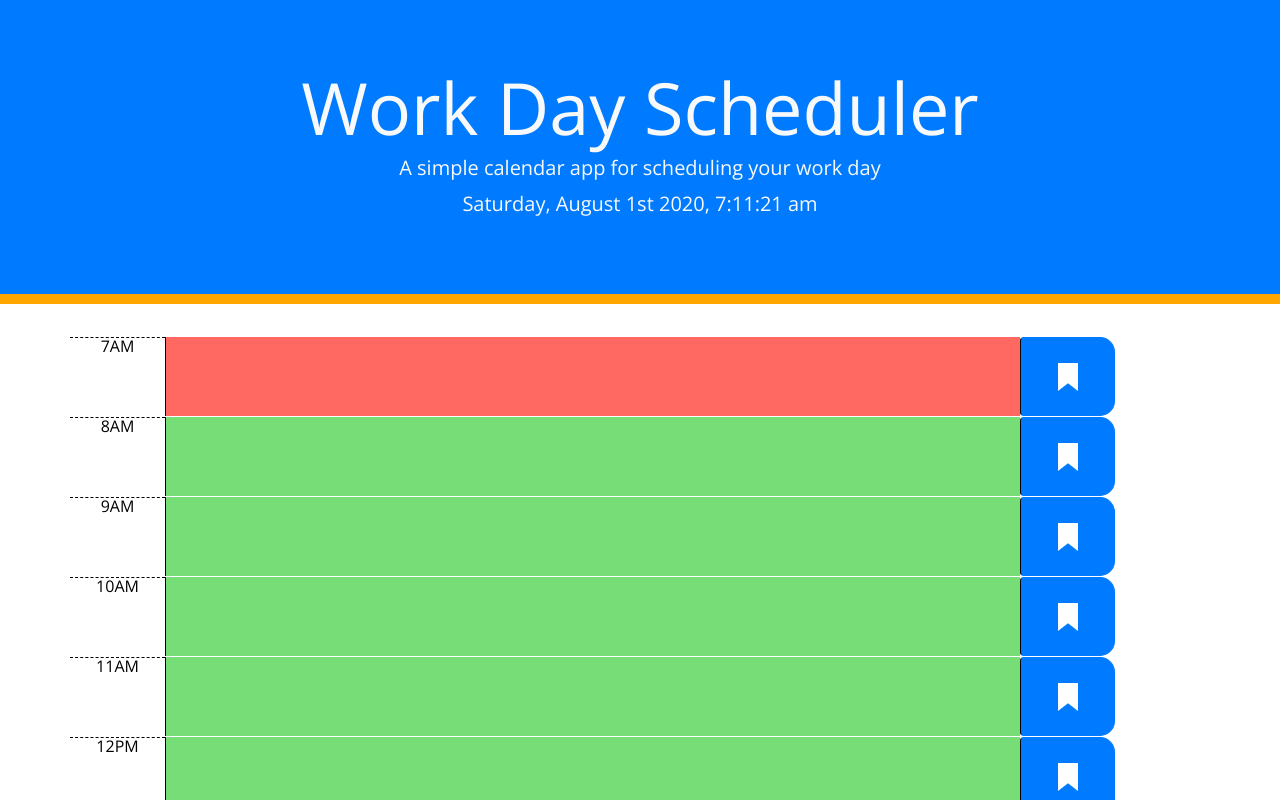
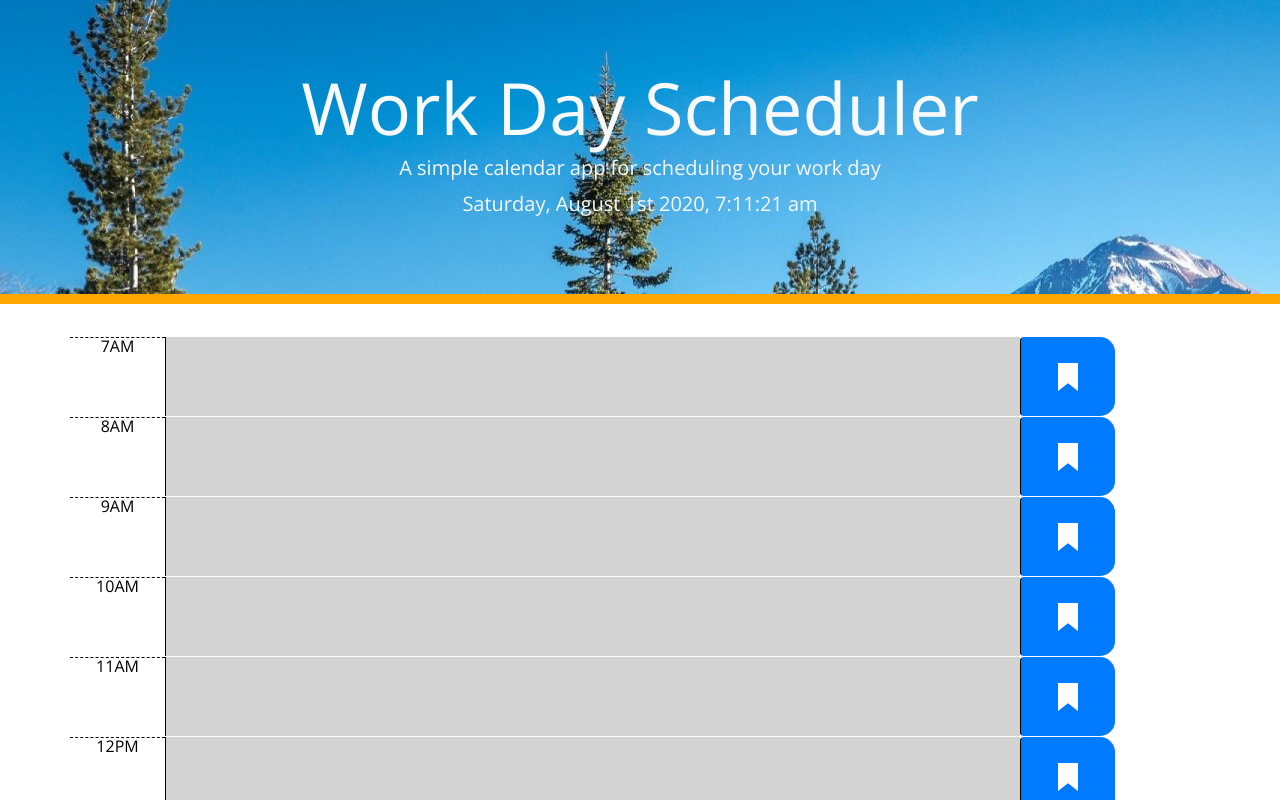
Before and after one commit to edwardreyes29/CalendarApp, a plain HTML site: page Develop/index.html in a window 1280 px wide. Shown: the top 800 px of the page. Drawn offline with nearby package versions, Linux system fonts and the light colour scheme.

Commit message:
finished with moment.js, working on localstorage

```diff
--- a/Develop/index.html
+++ b/Develop/index.html
@@ -14,12 +14,12 @@
 </head>
 
 <body>
-  <header class="jumbotron bg-primary text-light">
+  <header class="jumbotron text-light">
     <h1 class="display-3">Work Day Scheduler</h1>
     <p class="lead">A simple calendar app for scheduling your work day</p>
     <p id="currentDay" class="lead"></p>
   </header>
-  <div class="container">
+  <div class="container text-dark">
 
     <div class="time-block">
       <div class="row">
@@ -238,14 +238,13 @@
 
   </div> <!-- container -->
 
-
   <script src="https://code.jquery.com/jquery-3.4.1.min.js"></script>
   <script src="https://cdnjs.cloudflare.com/ajax/libs/moment.js/2.24.0/moment.min.js"></script>
+  <script src="script.js"></script>
   <script>
 
 
     function updateTime() {
-
       const now = moment();
       const humanReadable = now.format('dddd, MMMM Do YYYY, h:mm:ss a');
 
@@ -253,61 +252,27 @@
       $('#currentDay').text(humanReadable);
 
       // add present class to current hour
-      var hour = now.format('H');
-      $("textarea[data-hour*='" + hour +"']").addClass("present");
+      m = moment("14/06/2019 4:50PM", "DD/MM/YYYY h:mmA")
+      var hour = m.format('H');
+      $("textarea[data-hour*='" + hour + "']").addClass("present");
 
       // Add present class to future hours before midnight
       var futureHours = hour;
       while (futureHours <= 23) {
         futureHours++;
-        $("textarea[data-hour*='" + futureHours +"']").addClass("future");
+        $("textarea[data-hour*='" + futureHours + "']").addClass("future");
       }
 
       // add past class to previous hours
       var pastHours = hour;
       while (pastHours >= 0) {
         pastHours--;
-        $("textarea[data-hour*='" + pastHours +"']").addClass("past");
+        $("textarea[data-hour*='" + pastHours + "']").addClass("past");
       }
-
-
-
-      // if (hour <= 23)
     }
     // runs every second
     setInterval(updateTime, 1000);
     updateTime(); // Gets called right away to update Time
-
-
-
-    // var hour = 20
-    // $("textarea[data-hour*='" + hour +"']").addClass("present");
-
   </script>
 </body>
-
 </html>
-
-
-<!-- <div class="row input-group time-block">
-  <div class="input-group-prepend">
-    <span class="input-group-text">7AM</span>
-  </div>
-  <textarea class="form-control " aria-label="With textarea" value="7"></textarea>
-  <div class="input-group-append">
-    <span class="input-group-text bg-info"><img src="../Assets/SVG/saveIcon.svg" width="20px"
-        class="img-fluid"></span>
-  </div>
-</div> -->
-
-<!-- <div class="time-block">
-  <div class="row">
-    <div class="col-1 hour">
-      <span>7AM</span>
-    </div>
-    <textarea class="col-9" data-hour="7"></textarea>
-    <button class="col-1 saveBtn">
-      <span><i>save</i></span>
-    </button>
-  </div>
-</div>  -->
--- a/Develop/style.css
+++ b/Develop/style.css
@@ -16,7 +16,8 @@ textarea{
 
 .jumbotron {
   text-align: center;
-  background-color: transparent;
+  background-image: url(../Assets/mountain.jpg);
+  /* background-color: transparent; */
   color: black;
   border-radius: 0;
   border-bottom: 10px solid rgb(255, 166, 0);
@@ -45,17 +46,17 @@ textarea{
 
 .past {
   background-color: #d3d3d3;
-  color: white;
+  color: black;
 }
 
 .present {
   background-color: #ff6961;
-  color: white;
+  color: black;
 }
 
 .future {
   background-color: #77dd77;
-  color: white;
+  color: black;
 }
 
 .saveBtn {
```
Also changed, not shown: Assets/mountain.jpg (added), Develop/script.js (added), testMoment/moment-clock.html (renamed from Develop/moment-clock.html), testMoment/moment-tutorial.html (renamed from Develop/moment-tutorial.html).
